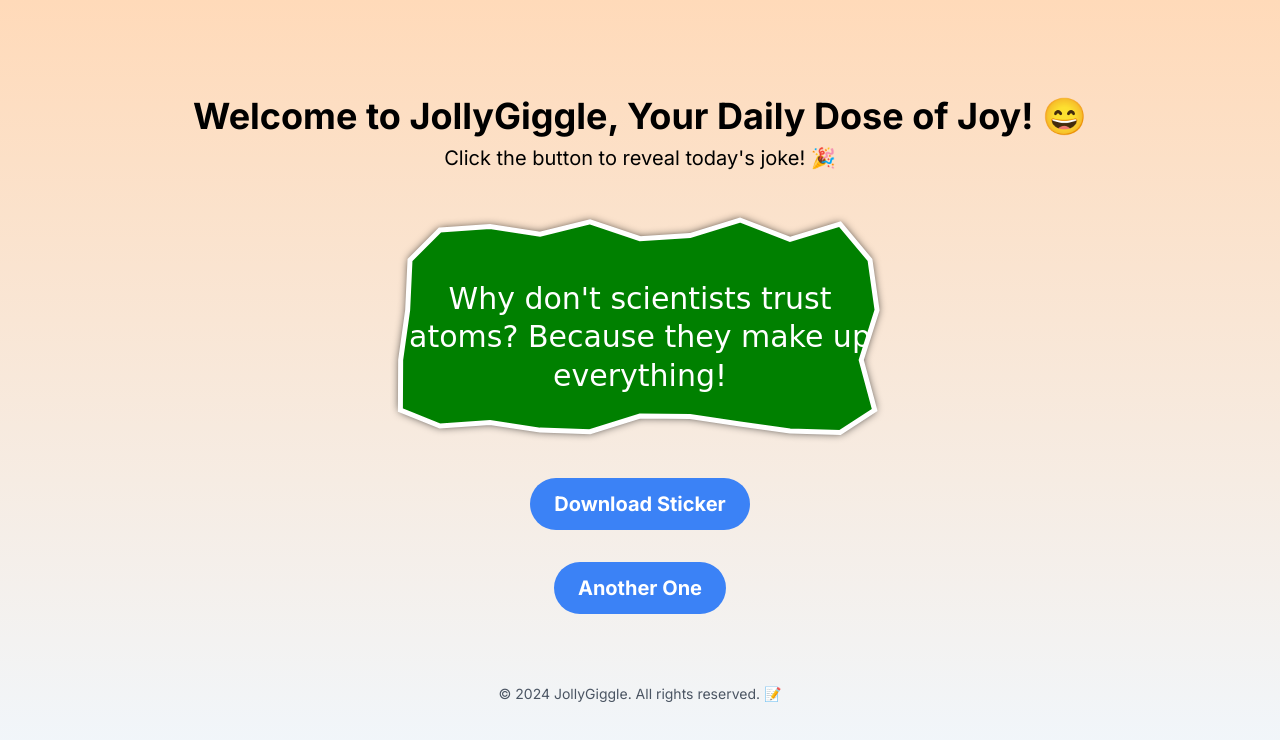
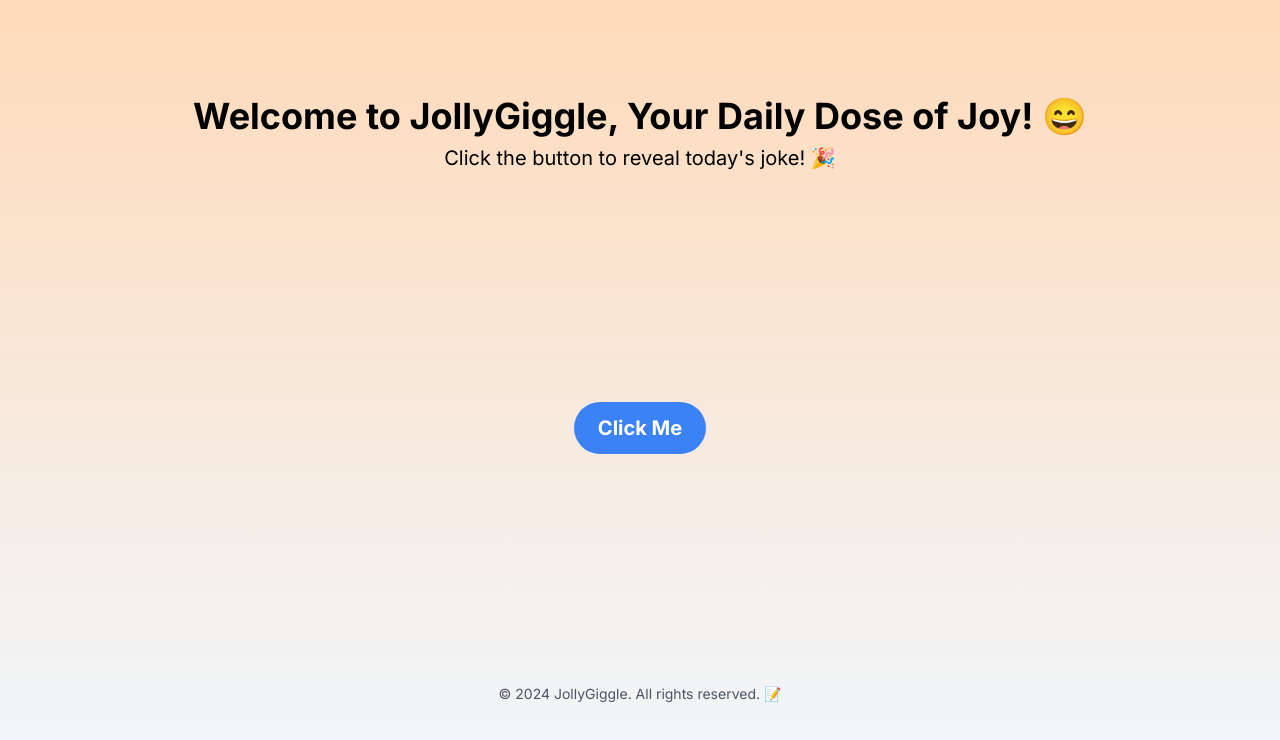
Before and after one commit to dagemdworku/jolly-giggle, a Next.js app: page / in a window 1280 px wide. Shown: the top 740 px of the page. Built offline with nearby package versions, Linux system fonts and the light colour scheme.

Commit message:
Add joke functionality to Home page

```diff
--- a/src/app/page.tsx
+++ b/src/app/page.tsx
@@ -1,6 +1,15 @@
+'use client'
+
 import Sticker from "@/components/Sticker";
+import React, { useState } from "react";
 
 export default function Home() {
+  const [joke, setJoke] = useState("");
+  const updateJoke = () => {
+    const joke = "Why don't scientists trust atoms? Because they make up everything!";
+
+    setJoke(joke);
+  }
   return (
     <div className="flex flex-col min-h-screen justify-between p-24">
       <header className="text-center">
@@ -9,9 +18,9 @@ export default function Home() {
       </header>
 
       <main className="flex flex-col items-center justify-center">
-        <Sticker text="Why don't scientists trust atoms? Because they make up everything!" />
-        <button className="mt-8 px-6 py-3 bg-blue-500 text-white rounded-full font-bold text-xl hover:bg-blue-700 transition-colors duration-300">
-          Another One
+        {joke && <Sticker text={joke} />}
+        <button onClick={updateJoke} className="mt-8 px-6 py-3 bg-blue-500 text-white rounded-full font-bold text-xl hover:bg-blue-700 transition-colors duration-300">
+          {joke ? 'Another One' : 'Click Me'}
         </button>
       </main>
 
@@ -19,6 +28,5 @@ export default function Home() {
         <p className="text-sm text-gray-600">© {new Date().getFullYear()} JollyGiggle. All rights reserved. 📝</p>
       </footer>
     </div>
-
   );
 }
```
